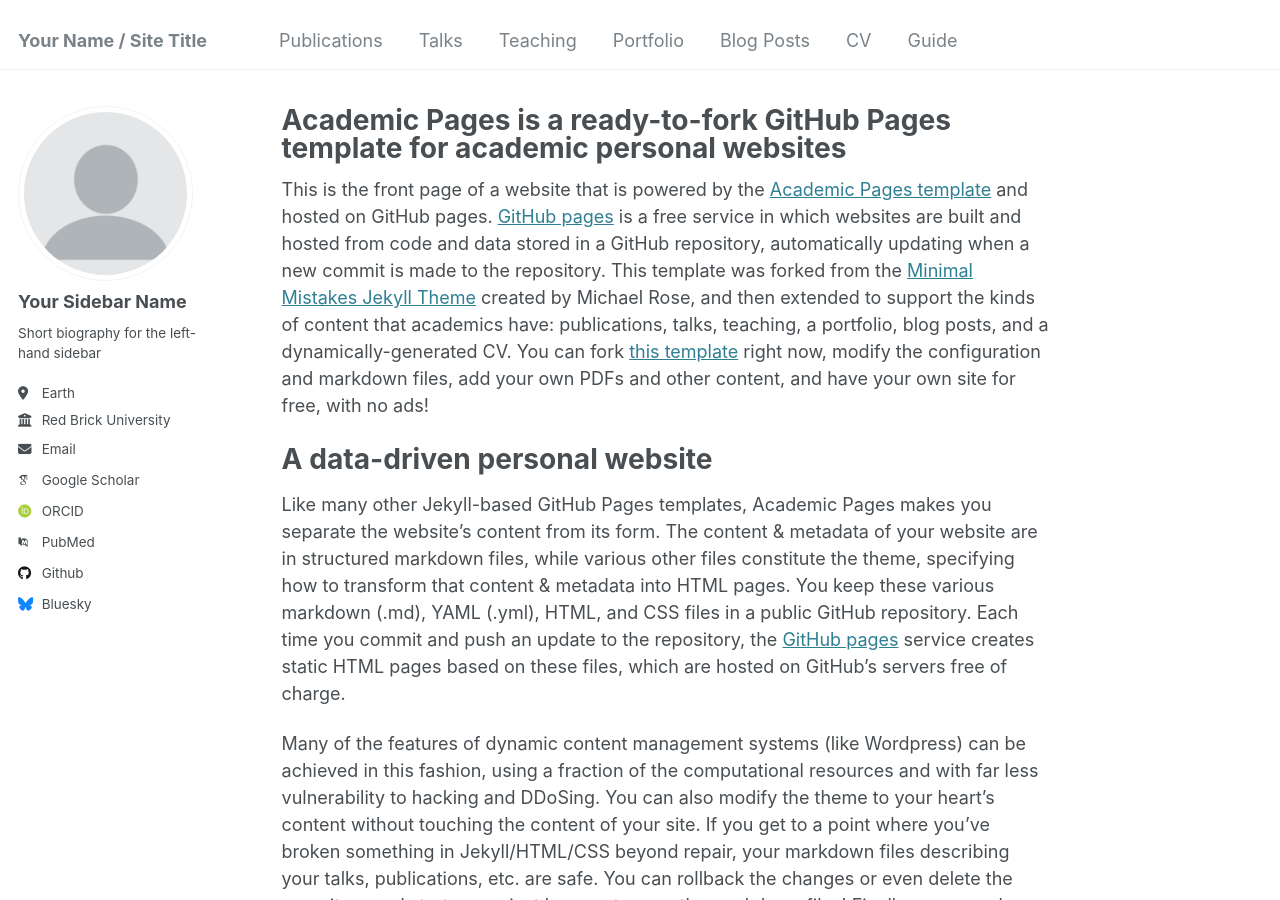
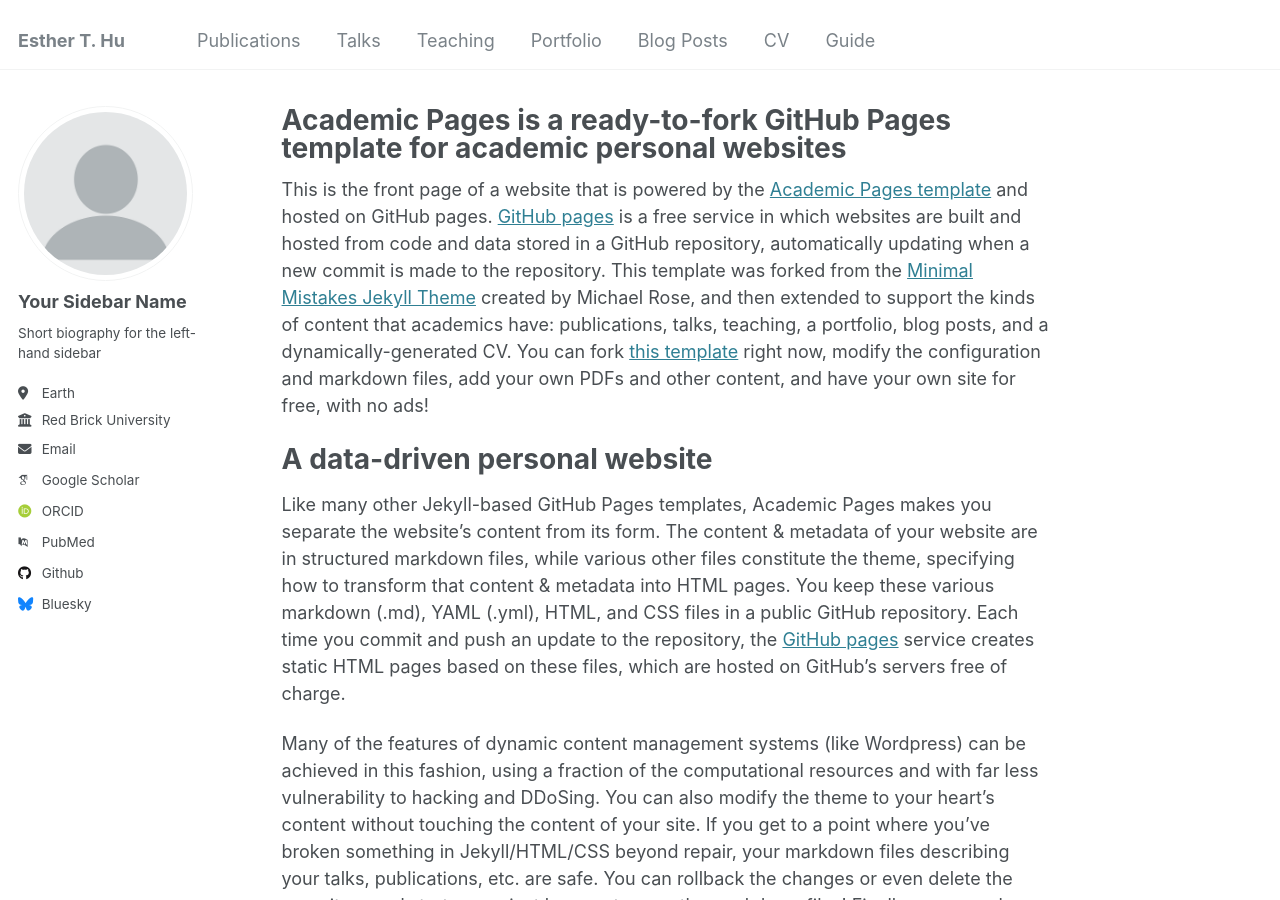
Before and after one commit to estherthu/estherthu.github.io, a Jekyll site: the page built from _pages/about.md, in a window 1280 px wide and 900 px high. Built offline with Jekyll 4.4.1, drawn with Linux system fonts in a browser that asks for light colours; some web fonts are replaced.

Commit message:
Update _config.yml

```diff
--- a/_config.yml
+++ b/_config.yml
@@ -8,7 +8,7 @@
 
 # Basic Site Settings
 locale                   : "en-US"
-title                    : "Your Name / Site Title"
+title                    : "Esther T. Hu"
 title_separator          : "-"
 name                     : &name "Your Name"
 description              : &description "personal description"
```
